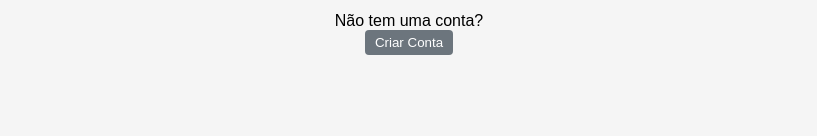
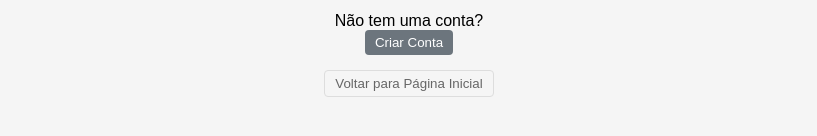
Before and after one commit to kamoline67/petday-frontend, a React (Vite) app in the folder petday-app/: page / in a window 1280 px wide. Both pictures are taken after a click on the button "Criar Minha Conta". Shown: the part 252-388 px from the top of the page, without its empty margins (231-1048 px from the left). Built offline with nearby package versions, Linux system fonts and the light colour scheme.

Commit message:
ajustes.

```diff
--- a/petday-app/src/app.jsx
+++ b/petday-app/src/app.jsx
@@ -56,7 +56,7 @@ function App() {
             case 'home':
                 return <Home onNavigateToLogin={() => navegarPara('login')} onNavigateToFeed={() => navegarPara('feed')} />;
             case 'login':
-                return <Login onLoginSuccess={handleLoginSuccess} onNavigateToRegister={() => navegarPara('cadastro')} />;
+                return <Login onLoginSuccess={handleLoginSuccess} onNavigateToRegister={() => navegarPara('cadastro')} onNavigateToHome={() => navegarPara('home')} />;
             case 'cadastro':
                 return <Cadastro onRegisterSuccess={handleRegisterSuccess} onBackToLogin={() => navegarPara('login')} />;
             case 'feed':
--- a/petday-app/src/pages/login.jsx
+++ b/petday-app/src/pages/login.jsx
@@ -3,8 +3,7 @@ import api from '../services/api';
 import { styles } from '../styles/globalstyles';
 import { salvarUsuario } from '../utils/auth';
 
-const Login = ({ onLoginSuccess, onNavigateToRegister }) =>
-{
+const Login = ({ onLoginSuccess, onNavigateToRegister, onNavigateToHome }) => {
     const [email, setEmail] = useState('');
     const [senha, setSenha] = useState('');
     const [carregando, setCarregando] = useState(false);
@@ -64,7 +63,7 @@ const Login = ({ onLoginSuccess, onNavigateToRegister }) =>
                     disabled={carregando}
                     style={carregando ? styles.botaoDesabilitado : styles.botaoPrimario}>
                         {carregando ? 'Entrando...' : 'Entrar'}
-                    </button>
+                </button>
             </form>
 
             <div style={{ textAlign: 'center', marginTop: '20px' }}>
@@ -74,6 +73,20 @@ const Login = ({ onLoginSuccess, onNavigateToRegister }) =>
                     style={styles.botaoSecundario}
                 >
                     Criar Conta
+                </button>
+            </div>
+
+            <div style={{ textAlign: 'center', marginTop: '15px' }}>
+                <button
+                    onClick={onNavigateToHome}
+                    style={{
+                        ...styles.botaoSecundario,
+                        backgroundColor: 'transparent',
+                        color: '#666',
+                        border: '1px solid #ddd'
+                    }}
+                >
+                    Voltar para Página Inicial
                 </button>
             </div>
 
```
